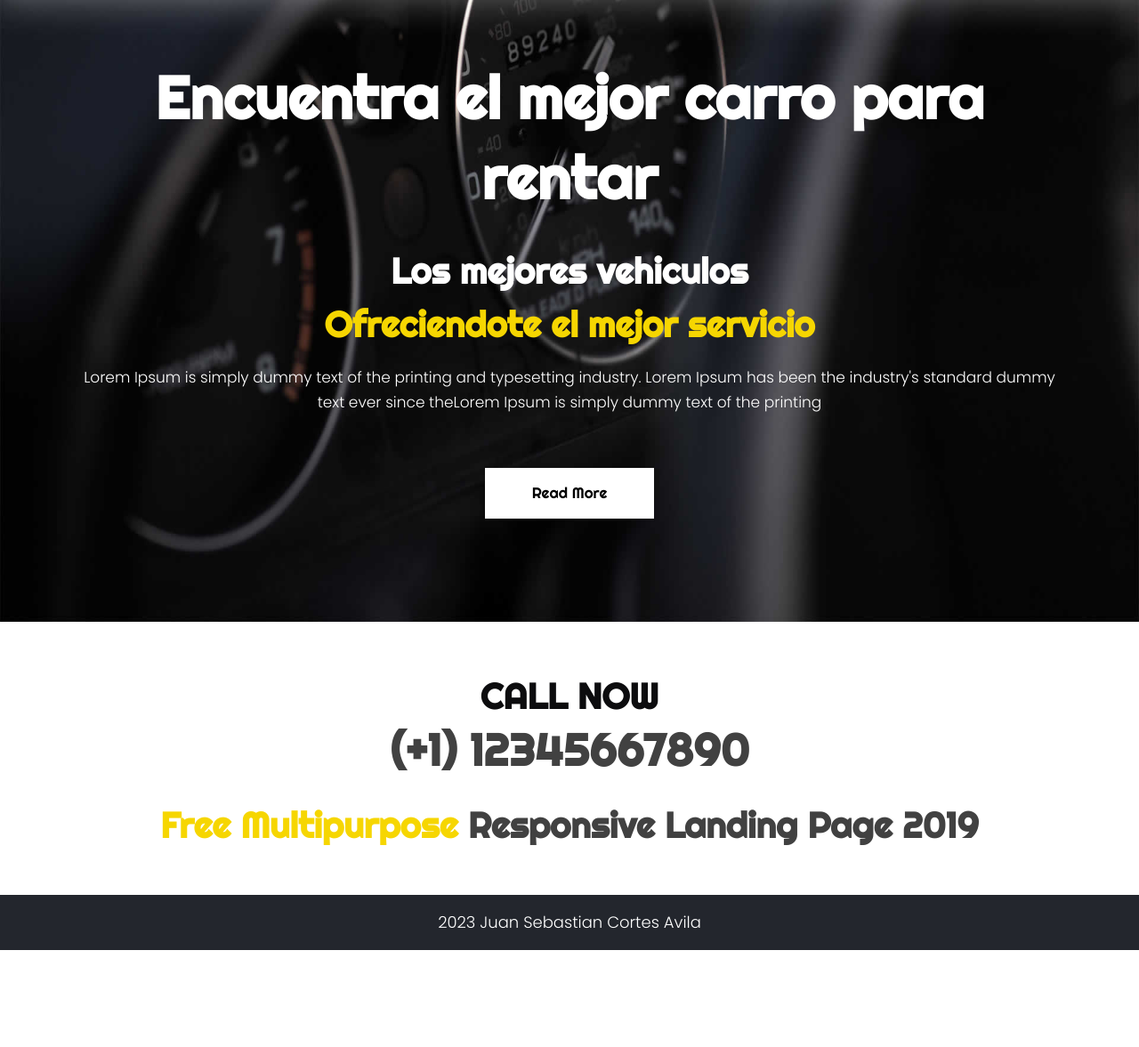
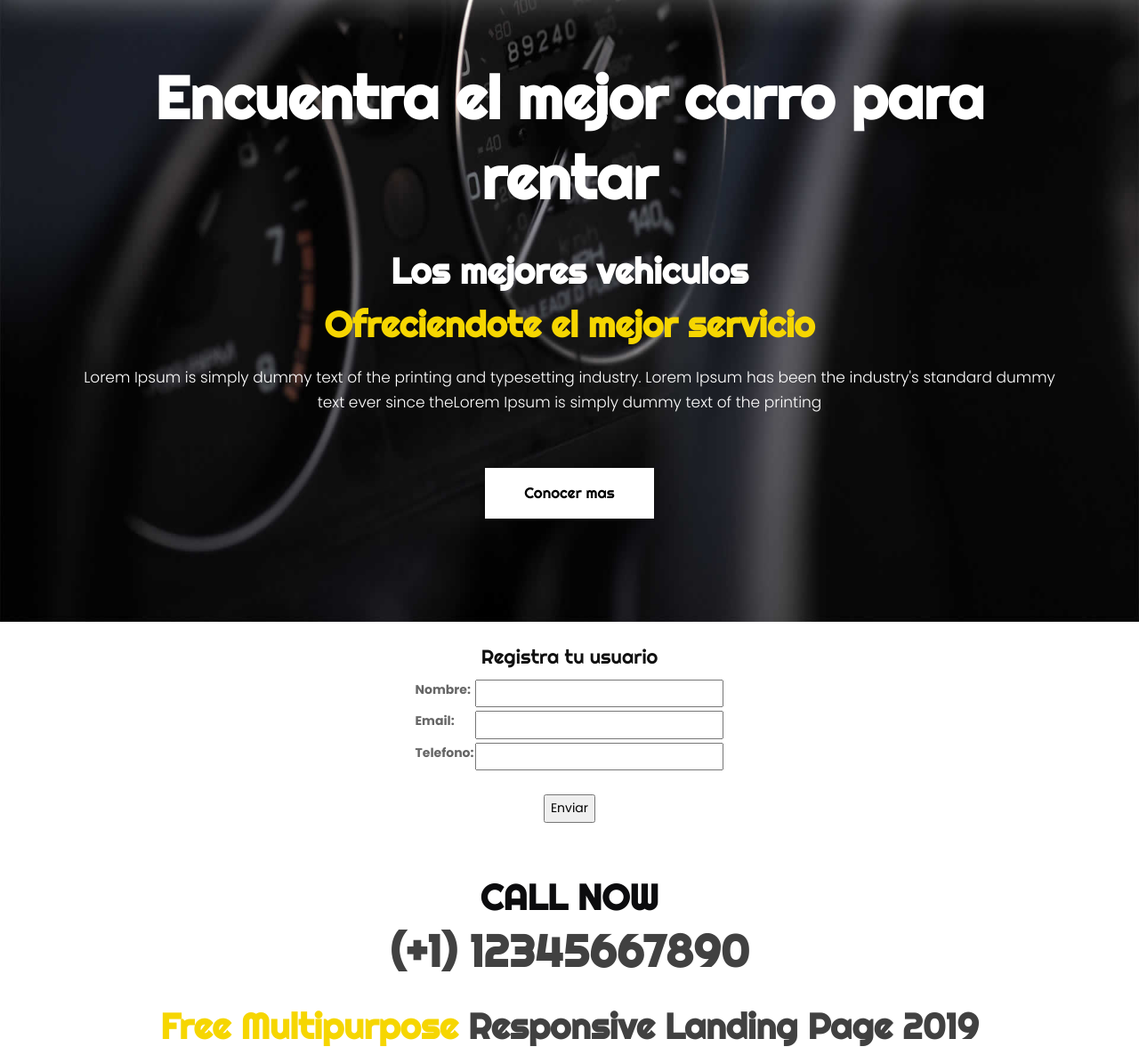
Before and after one commit to JuanC196/ProyectoFinalCHP, a Django app: page /AppFinal/usuarios in a window 1280 px wide. Shown: the part 86-1263 px from the top of the page at 89% size. Before the commit the page ends 1154 px from the top, so only its background shows below. Run offline with Django 4.2, Linux system fonts and the light colour scheme; some libraries are stand-ins or nearby versions.

Commit message:
Adicion de formulario a usuarios

```diff
--- /dev/null
+++ b/AppFinal/forms.py
@@ -0,0 +1,6 @@
+from django import forms
+
+class UsuarioFormulario(forms.Form):
+    nombre= forms.CharField()
+    email= forms.EmailField()
+    telefono = forms.IntegerField()
--- a/AppFinal/templates/AppFinal/padre.html
+++ b/AppFinal/templates/AppFinal/padre.html
@@ -92,7 +92,7 @@
                         Lorem Ipsum is simply dummy text of the printing and typesetting industry. Lorem Ipsum has been the industry's standard dummy text ever since theLorem Ipsum is simply dummy text of the printing
                         <head></head>
                      </p>
-                     <a href="#">Read More</a>
+                     <a href="{% url 'Vehiculos' %}">Conocer mas</a>
                   </div>
                </div>
             </div>
--- a/AppFinal/templates/AppFinal/usuarios.html
+++ b/AppFinal/templates/AppFinal/usuarios.html
@@ -4,5 +4,23 @@
 
 {% block ContenidoCambiante %}
 
+{% if miFormulario.errors %}
 
+<p> Los datos no coinciden</p>
+
+{% endif %}
+<br>
+<center><div>
+    <form action="" method="POST"> {% csrf_token %}
+       <h2>Registra tu usuario</h2>
+       <table>
+
+        {{ miFormulario.as_table }}
+
+       </table>
+       <br>
+       <input type="submit" value="Enviar">
+    </form>
+
+</div></center>
 {% endblock %}
--- a/AppFinal/views.py
+++ b/AppFinal/views.py
@@ -1,12 +1,29 @@
 from django.shortcuts import render
 from django.http import HttpResponse
+from .models import *
+from AppFinal.forms import UsuarioFormulario
 
 # Create your views here.
 def inicio(request):
     return render(request, "AppFinal/inicio.html")
 
 def usuarios(request):
-    return render(request, "AppFinal/usuarios.html")
+    if request.method == 'POST':
+       miFormulario = UsuarioFormulario(request.POST)
+       print(miFormulario)
+
+       if miFormulario.is_valid:
+            informacion = miFormulario.cleaned_data
+
+            usuario = Usuario(nombre=informacion['nombre'],email=informacion['email'],telefono=informacion['telefono'])
+
+            usuario.save()
+
+            return render(request, "AppFinal/inicio.html")
+    else:
+       miFormulario = UsuarioFormulario()
+
+    return render(request, "AppFinal/usuarios.html", {"miFormulario": miFormulario})
 
 def vehiculos(request):
     return render(request, "AppFinal/vehiculos.html")
```
Also changed, not shown: db.sqlite3.
